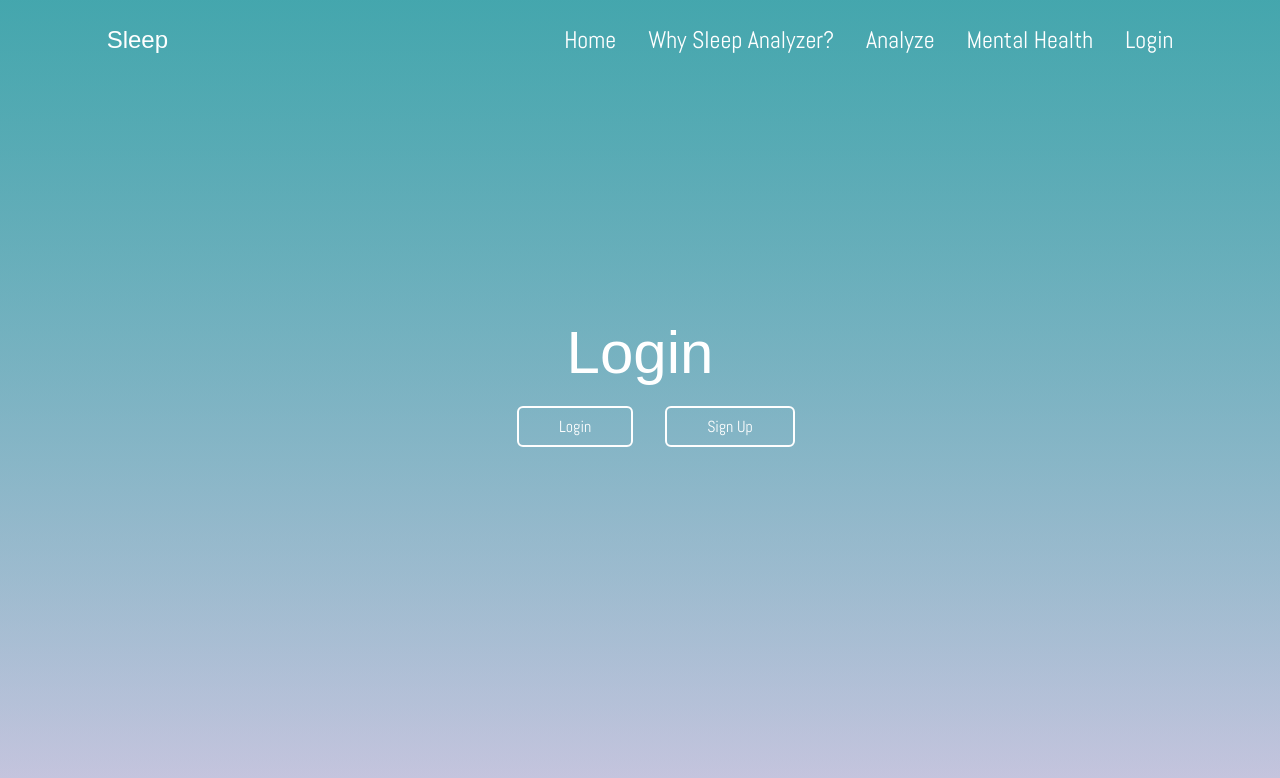
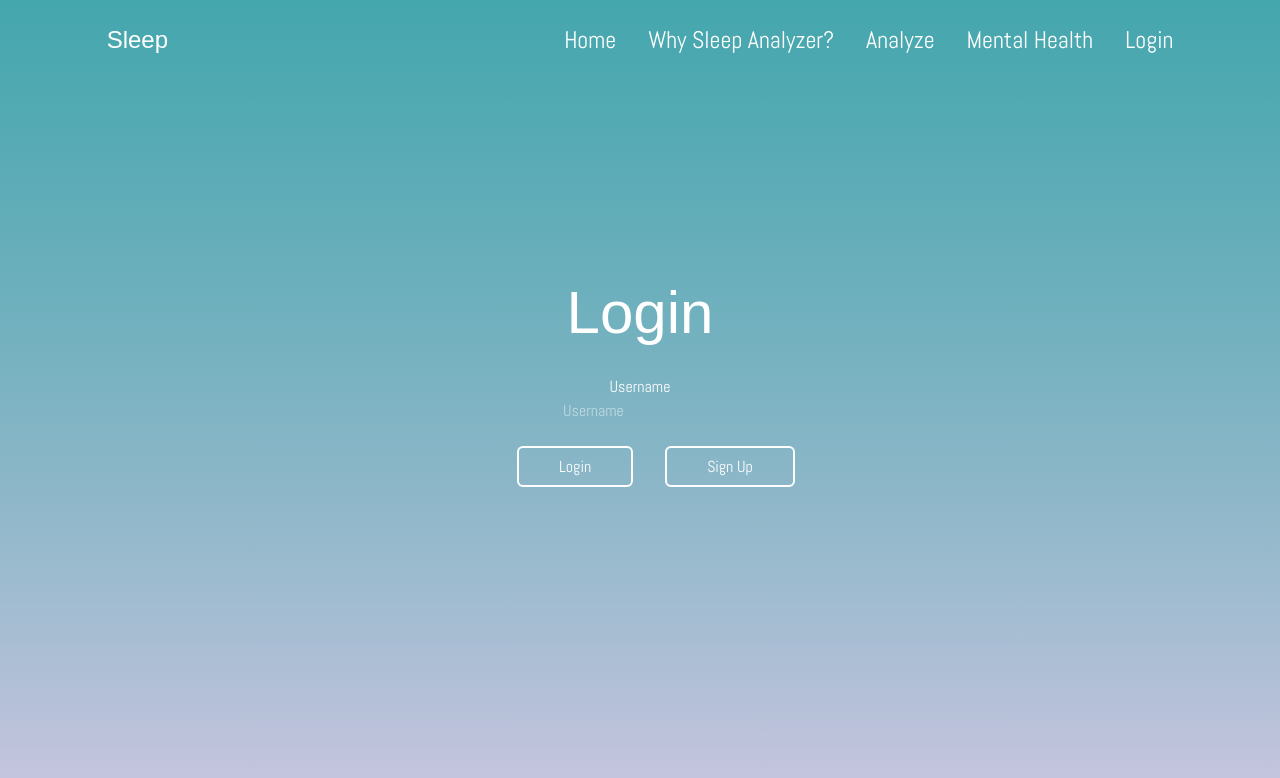
Before and after one commit to Ajaiah-D/HunterCapstoneSpring2025, a React (Vite) app in the folder sleepanalyzer/: page /Login in a window 1280 px wide. Shown: the top 778 px of the page. Built offline with nearby package versions, Linux system fonts and the light colour scheme; a web font is replaced by a local one.

Commit message:
added input field for username

```diff
--- a/sleepanalyzer/src/pages/Login.tsx
+++ b/sleepanalyzer/src/pages/Login.tsx
@@ -26,9 +26,18 @@ const Login = (props: Props) => {
           md:h-5/6">
         <div className="z-10 mt-32 md:basis-3/5">
           <div className="md:-mt-20">
-            <div className="relative">
-              <div className="before:absolute before:-top-20">
+            <div className="">
+              <div className="">
                 <h1 className="text-6xl font-header">Login</h1>
+              </div>
+              <div className="mt-8">
+                <p>Username</p>
+                <input
+                  type="text"
+                  placeholder="Username"
+                  title="Username"
+                >
+              </input>
               </div>
             </div>
 
```
